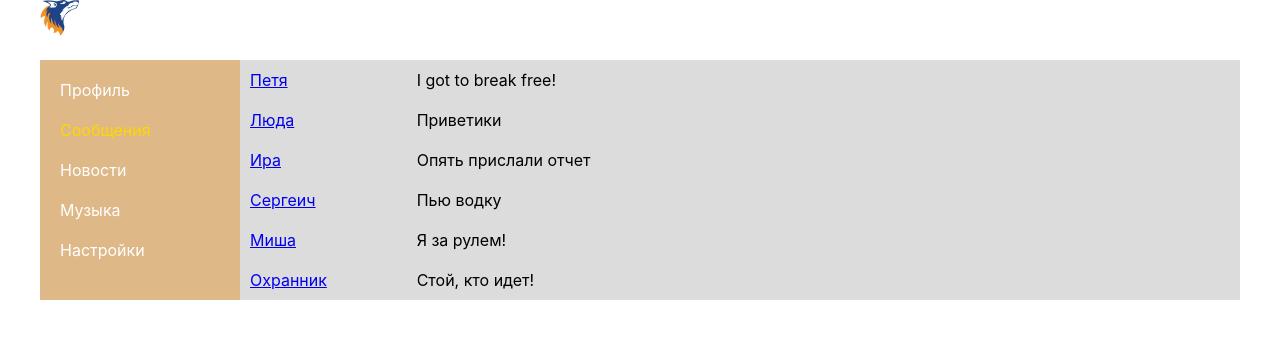
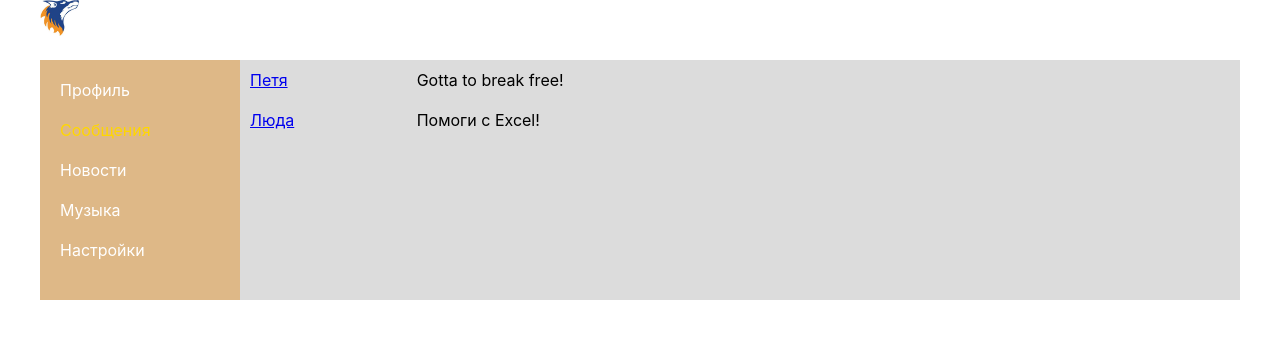
Before and after one commit to LLPeterX/react-lesson01, a React (Create React App) app: page /dialogs in a window 1280 px wide. Shown: the top 338 px of the page. Built offline with nearby package versions, Linux system fonts and the light colour scheme.

Commit message:
Lesson 24 done

```diff
--- a/src/components/Dialogs/Dialogs.jsx
+++ b/src/components/Dialogs/Dialogs.jsx
@@ -16,26 +16,35 @@ const Message = (props) => {
     );
 }
 
+let usersData = [
+    {id:1, name:"Петя"},
+    {id:2, name:"Люда"},
+    {id:3, name:"Ира"},
+    {id:4, name: "Сергеич"},
+    {id:5, name: "Миша"},
+    {id:101,name: "Охранник"}
+];
+
+let messagesData = [
+    {id:1, message:"Gotta to break free!"},
+    {id:2, message:"Помоги с Excel!"},
+    {id:3, nmessage: "Сделай отчет по активам. Лежит в папке N:\\HOME"},
+    {id:4, message: "Я завхоз и не ебите мне мозги"},
+    {id:5, message: "Я поехал в налоговую за документами"},
+    {id:101,message: "Стоять, блять! Кто идет?"}
+];
+
 
 const Dialogs = (props) => {
     return (
         <div className={s.dialogs}>
             <div className={s.dialogsItems}>
-
-                <DialogItem name="Петя" id="1"/>
-                <DialogItem name="Люда" id="2"/>
-                <DialogItem name="Ира" id="3"/>
-                <DialogItem name="Сергеич" id="4"/>
-                <DialogItem name="Миша" id="5"/>
-                <DialogItem name="Охранник" id="101"/>
+                <DialogItem name={usersData[0].name} id={usersData[0].id}/>
+                <DialogItem name={usersData[1].name} id={usersData[1].id}/>
             </div>
             <div className={s.messages}>
-                <Message message="I got to break free!"/>
-                <Message message="Приветики"/>
-                <Message message="Опять прислали отчет"/>
-                <Message message="Пью водку"/>
-                <Message message="Я за рулем!"/>
-                <Message message="Стой, кто идет!"/>
+                <Message message={messagesData[0].message}/>
+                <Message message={messagesData[1].message}/>
             </div>
         </div>
     );
--- a/src/components/Profile/MyPosts/MyPosts.jsx
+++ b/src/components/Profile/MyPosts/MyPosts.jsx
@@ -2,6 +2,15 @@
 import React from 'react'
 import s from "./MyPosts.module.css"
 import Post from "./Post/Post";
+
+let postData = [
+  {id:1, message:"Gotta to break free!", likes:10},
+  {id:2, message:"Помоги с Excel!", likes:12},
+  {id:3, nmessage: "Сделай отчет по активам. Лежит в папке N:\\HOME", likes:1},
+  {id:4, message: "Я завхоз и не ебите мне мозги", likes:2},
+  {id:5, message: "Я поехал в налоговую за документами", likes:1},
+  {id:101,message: "Стоять, блять! Кто идет?", likes:0}
+];
 
 const MyPosts = () => {
   return (
@@ -16,9 +25,9 @@ const MyPosts = () => {
         </div>
       </div>
       <div className={s.posts}>
-        <Post message="Привет!" likes='12' />
-        <Post message="Чувак, круто!" likes='22' />
-        <Post message="Illegal Access" />
+        <Post message={postData[0].message} likes={postData[0].likes} />
+        <Post message={postData[1].message} likes={postData[1].likes} />
+        <Post message={postData[2].message} likes={postData[2].likes} />
       </div>
     </div>
   );
```
